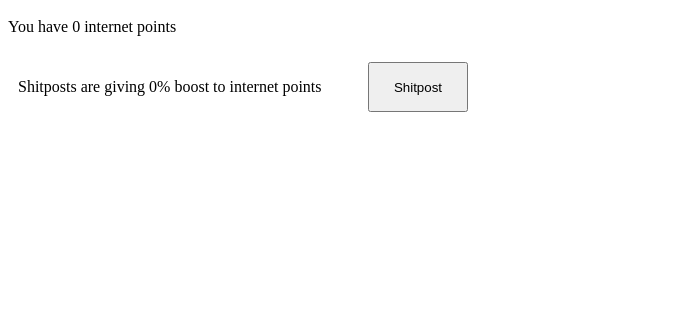
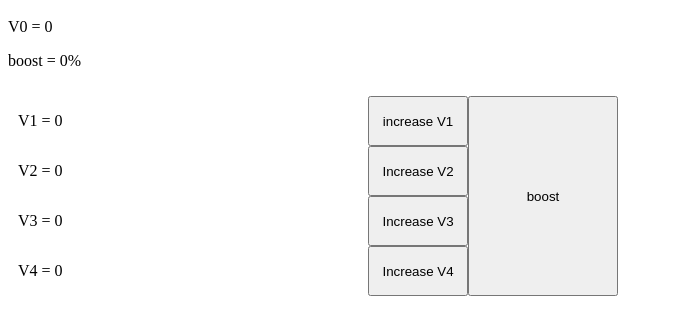
Before and after one commit to josephboyd9/Idle-Game, a plain HTML site: page index.html in a window 1280 px wide. Shown: the part 48-382 px from the top of the page, without its empty margins (0-673 px from the left). Drawn offline with Linux system fonts and the light colour scheme.

Commit message:
Gave generic value names for easier coding. Added 2 layers of buttons. Looks tidy and technically works, still no real game as everything unlocks instantly

```diff
--- a/game.js
+++ b/game.js
@@ -1,42 +1,44 @@
-var V0 = 0;
-var V1 = 0;
+var V = [0, 0, 0, 0, 0];
 var BOOST = 1.0;
 
-function incV0(amount) {
-    if (V0 < 100 && (V0 + amount) >= 100)
-    {
-        setUpgradeHidden(false);
-    }
-    V0 += amount
-}
-
-function shitpost() {
-    incV0(1);
-    BOOST += 0.01;
+function incV(ind) {
+    //if (V[ind] < 100 && (V[ind] + amount) >= 100)
+    //{
+    //    setUpgradeHidden(false);
+    //}
+    V[ind]++;
     updateDisplay()
 }
 
-function upgradeClicker() {
-    V1 += 1;
+function boost() {
+    BOOST += 0.1;
     updateDisplay()
 }
 
 function tick() {
-    incV0(V1 * BOOST);
+    for(var i = 0; i < V.length; i++)
+    {
+        if(i + 1 < V.length) {
+            V[i] += V[i + 1] * BOOST ;
+        }
+    }
     var new_boost = BOOST - 0.1;
     BOOST = ((new_boost > 1.0) ? new_boost : 1.0);
-    updateDisplay()
+    setVHidden(2, false);
+    updateDisplay();
 }
 
 function updateDisplay() {
-    document.getElementById("v0").textContent = V0.toString();
-    document.getElementById("v1").innerText = V1.toString();
+    for(var i = 0; i < V.length; i++)
+    {
+        document.getElementById("v".concat(i.toString())).textContent = V[i].toString();
+    }
     document.getElementById("boost").textContent = (+((BOOST - 1) * 100).toFixed(2)).toString();
 }
 
-function setUpgradeHidden(val) {
-    document.getElementById("clickerUpgrade").hidden = val;
-    document.getElementById("upgradeDesc").hidden = val;
+function setVHidden(ind, val) {
+    document.getElementById("v".concat(ind.toString(), "Button")).hidden = val;
+    document.getElementById("v".concat(ind.toString(), "Desc")).hidden = val;
 }
 
 var tickTrigger = setInterval(tick, 1000);
--- a/index.html
+++ b/index.html
@@ -4,13 +4,19 @@
     </head>
     <body>
         <h1>Placeholder Title</h1>
-        <p>You have <span id="v0">0</span> internet points</p>
+        <p>V0 = <span id="v0">0</span></p>
+        <p>boost = <span id="boost">0</span>%</p>
         <script src="game.js"></script>
         <div class="grid-container">
-            <p id="shitpostDesc">Shitposts are giving <span id="boost">0</span>% boost to internet points</p>
-            <button id="shitpostButton" onclick="shitpost()">Shitpost</button>
-            <p id="upgradeDesc" hidden>You are earning <span id="v1">0</span> internet points for each shitpost</p>
-            <button id="clickerUpgrade" hidden onclick="upgradeClicker()">Upgrade Clicker</button>
+            <p id="v1Desc">V1 = <span id="v1">0</span></p>
+            <button id="v1Button" onclick="incV(1)">increase V1</button>
+            <p id="v2Desc" hidden>V2 = <span id="v2">0</span></p>
+            <button id="v2Button" hidden onclick="incV(2)">Increase V2</button>
+            <p id="v3Desc">V3 = <span id="v3">0</span></p>
+            <button id="v3Button" onclick="incV(3)">Increase V3</button>
+            <p id="v4Desc">V4 = <span id="v4">0</span></p>
+            <button id="v4Button" onclick="incV(4)">Increase V4</button>
+            <button id="boostButton" class="boost-button" onclick="boost()">boost</button>
         </div>
     </body>
 </html>
--- a/stylesheet.css
+++ b/stylesheet.css
@@ -1,6 +1,14 @@
 .grid-container {
     display: grid;
-    grid-template-columns: 350px 100px;
-    grid-template-rows: 50px 50px;
+    grid-template-columns: 350px 100px 150px;
+    grid-template-rows: 50px 50px 50px 50px;
     padding: 10px;
 }
+
+.boost-button {
+    grid-column-gap: 50px;
+    grid-column-start: 3;
+    grid-column-end: 3;
+    grid-row-start: 1;
+    grid-row-end: 5;
+}
```
